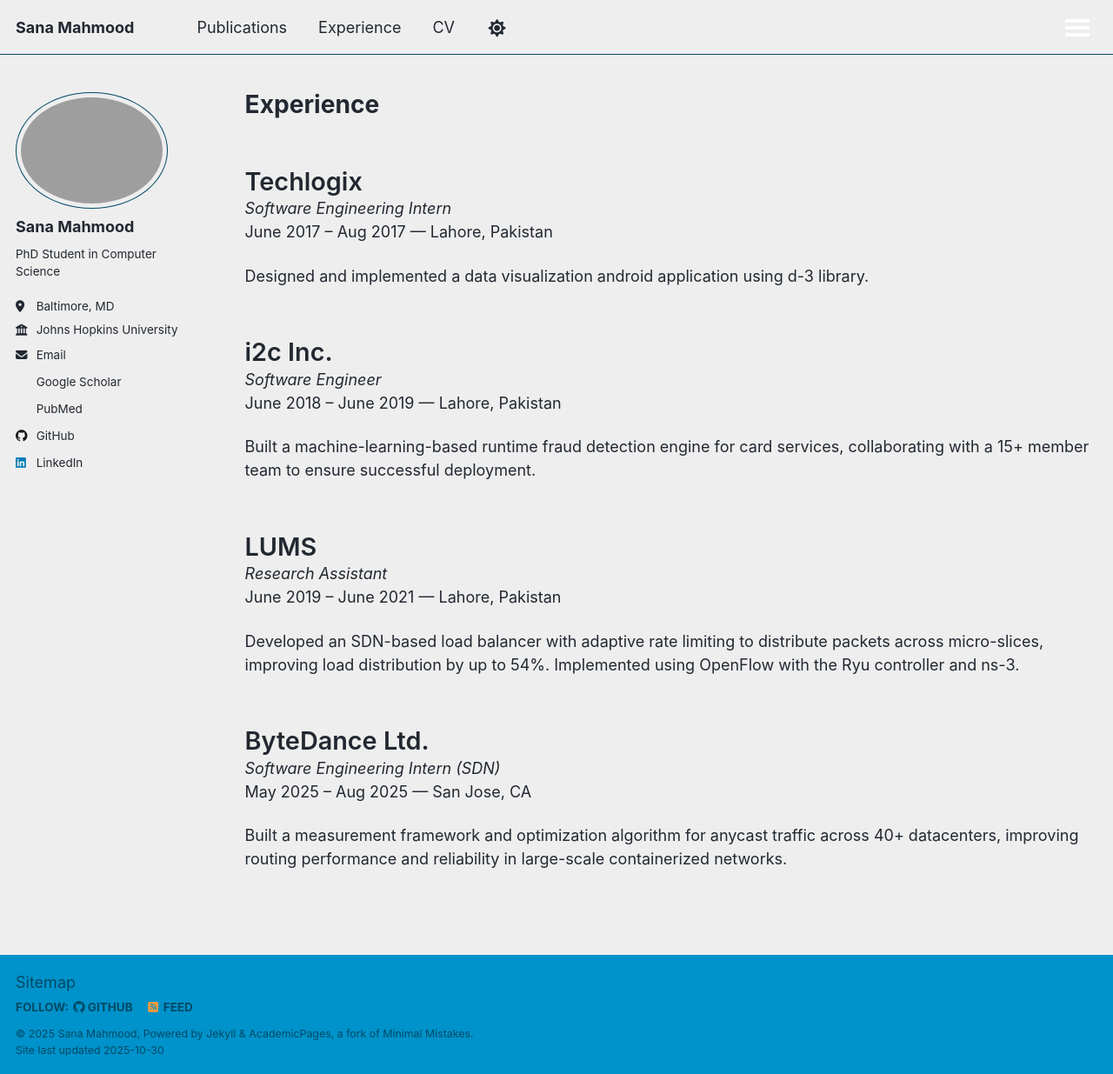
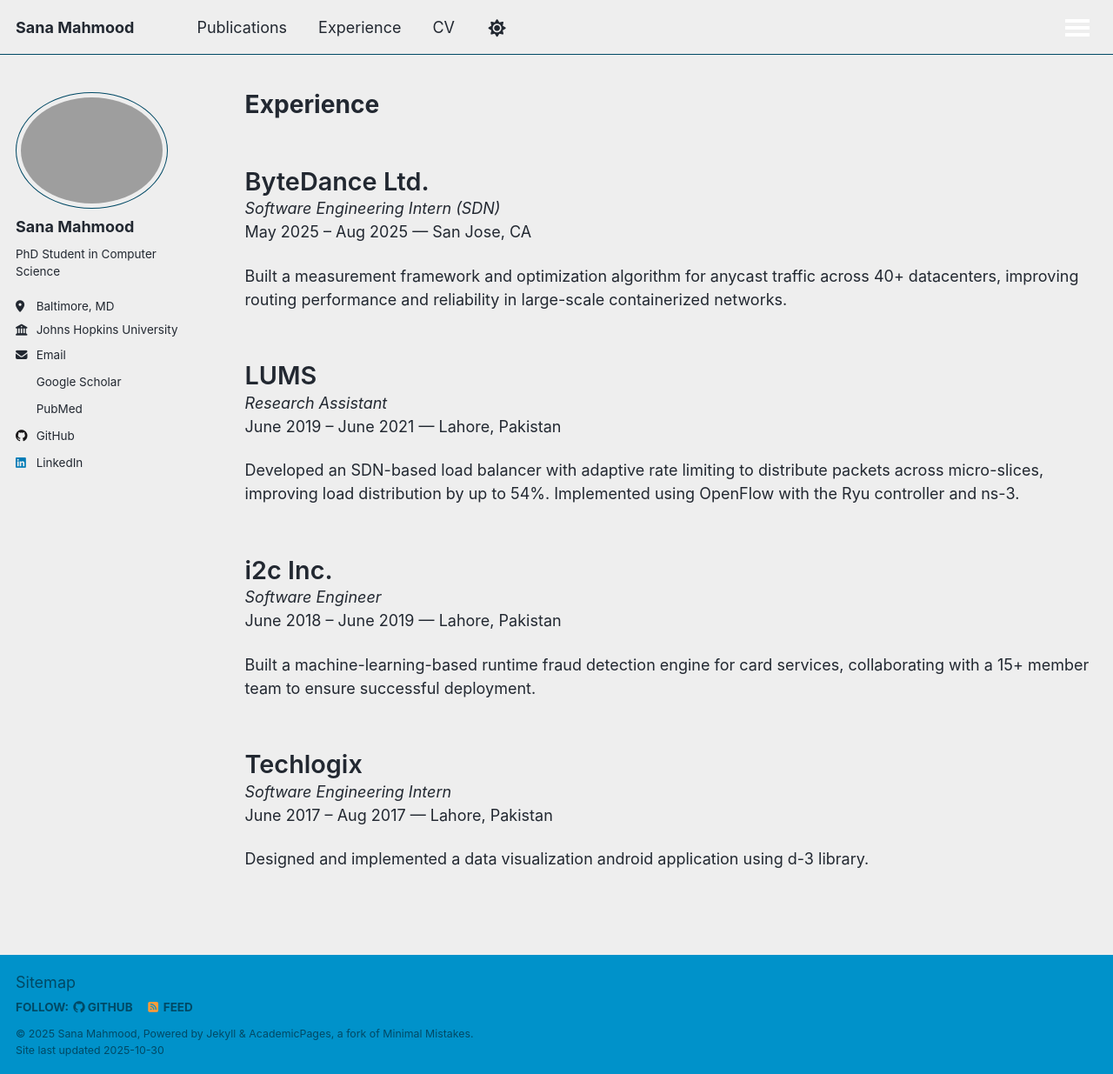
Before and after one commit to sana-mahmood/sana-mahmood.github.io, a Jekyll site: the page built from _pages/experience.html, in a window 1280 px wide and 1235 px high. Shown: the whole window at 87% size. Built offline with Jekyll 4.4.1, drawn with Linux system fonts in a browser that asks for light colours; nearby versions of some CDN libraries; some web fonts are replaced; a script bundle is joined from its source files by our own code; library files that are not in the unit come from our copies; a script that is not in the unit is left out.

Commit message:
adding experiences

```diff
--- a/_pages/experience.html
+++ b/_pages/experience.html
@@ -6,7 +6,7 @@ author_profile: true
 ---
 
 <div class="experience-list">
-  {% for exp in site.experience reversed %}
+  {% for exp in site.experience %}
     <div style="margin-bottom: 2rem;">
       <h2 style="margin-bottom: 0; font-size: 1.6em; font-weight: 600;">{{ exp.title }}</h2>
       {% if exp.role %}
```
